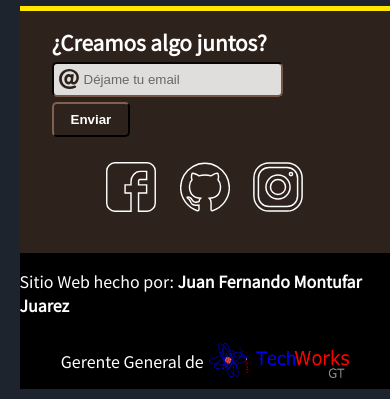
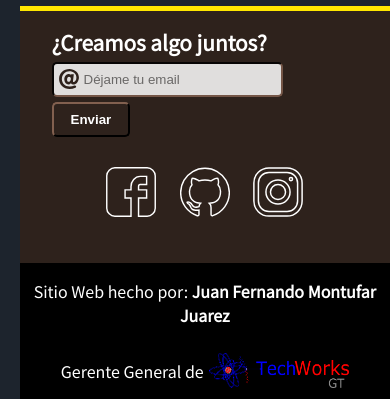
Before and after one commit to chunfer/chunfer.github.io, a plain HTML site: page index.html in a window 390 px wide. Shown: the part 2999-3398 px from the top of the page. Drawn offline with Linux system fonts and the light colour scheme.

Commit message:
Responsive finalizado 3

```diff
--- a/style.css
+++ b/style.css
@@ -327,13 +327,14 @@ footer {
 #social-media{
 	margin-top: 20px;
 	margin-bottom: 20px;
+	text-align: center;
 }
 
 .social {
 	display: inline-block;
 	width: 50px;
 	height: 50px;
-	margin: 0 10px;
+	margin: 5px 10px;
 	background-size: 50px 50px;
 }
 
@@ -385,6 +386,10 @@ footer {
 	margin-left: 5px;
 	width: 140px;
 	height: 35px;
+}
+
+#ending p{
+	text-align: center;
 }
 
 @media screen and (max-width: 767px) {
```
